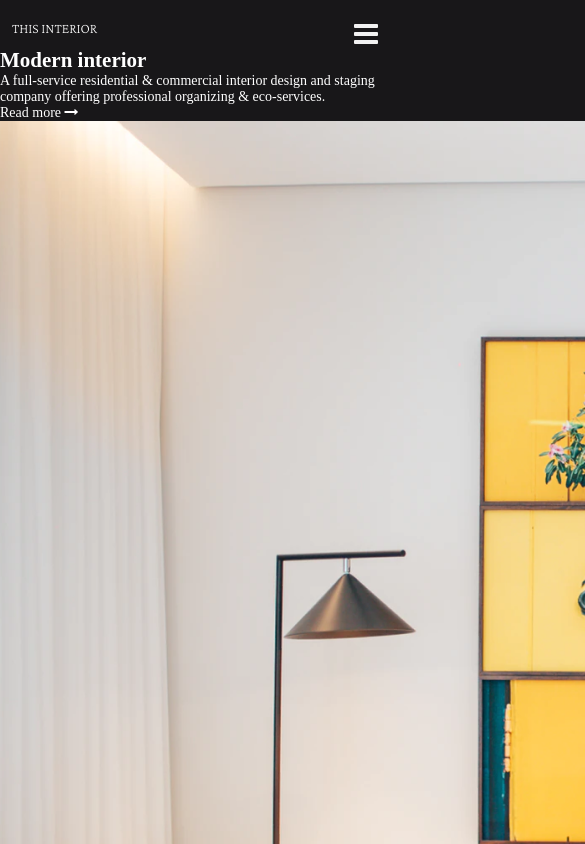
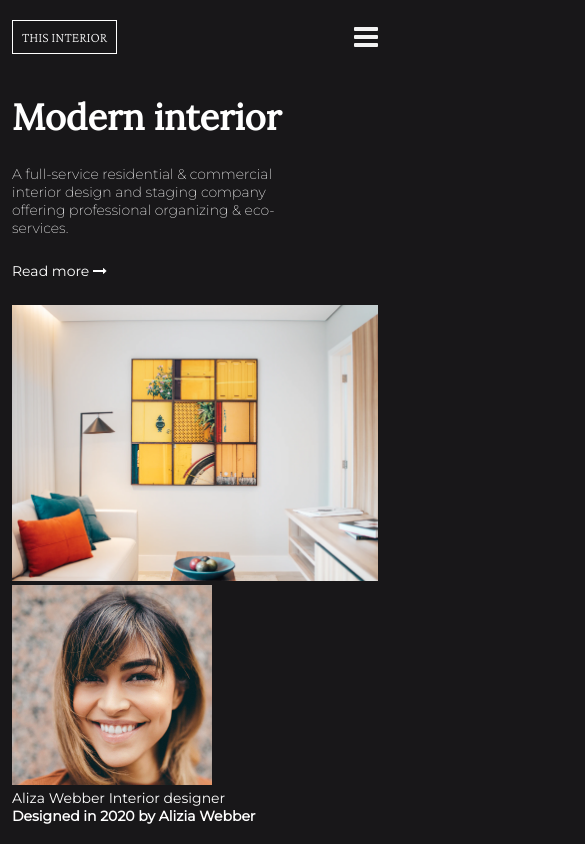
Before and after one commit to mateuszrosiak/DevChallenges.io, a plain HTML site: page 3-interior-consultant/index.html in a window 390 px wide. Shown: the top 844 px of the page, 585 px wide, since content can reach past the window. Drawn offline with nearby package versions, Linux system fonts and the light colour scheme.

Commit message:
Finish header and lead mobile view

```diff
--- a/3-interior-consultant/index.html
+++ b/3-interior-consultant/index.html
@@ -8,6 +8,8 @@
     <link rel="stylesheet" href="css/main.css">
     <link href="https://stackpath.bootstrapcdn.com/font-awesome/4.7.0/css/font-awesome.min.css" rel="stylesheet">
     <link href="https://fonts.googleapis.com/css2?family=Crimson+Pro:wght@200;300;400&display=swap" rel="stylesheet">
+    <link href="https://fonts.googleapis.com/css2?family=Lora&display=swap" rel="stylesheet">
+    <link href="https://fonts.googleapis.com/css2?family=Montserrat:wght@200;400&display=swap" rel="stylesheet">
 </head>
 
 <body>
@@ -26,7 +28,7 @@
                 </ul>
             </nav>
         </header>
-    </div>
+
 
         <main class="content">
             <section class="lead">
@@ -47,13 +49,13 @@
                         </div>
                     </div>
 
-                <h4 class="portfolio__heading"></h4>
+                    <h4 class="portfolio__heading">Designed in 2020 by Alizia Webber</h4>
                 </div>
             </section>
         </main>
 
         <footer class="footer"><span class="footer__author-info"></span></footer>
-
+    </div>
 </body>
 
 </html>
--- a/3-interior-consultant/scss/_base.scss
+++ b/3-interior-consultant/scss/_base.scss
@@ -6,8 +6,13 @@
 
 body {
     background-color: #181719;
+    font-family: Montserrat;
     font-size: 14px;
     color: white;
+}
+
+img {
+    max-width: 100%;
 }
 
 .wrapper {
@@ -17,12 +22,16 @@ body {
 .header {
     display: flex;
     justify-content: space-between;
+    align-items: center;
     margin-top: 20px;
+    margin-bottom: 40px;
 
     &__button {
         font-family: Crimson Pro;
         font-weight: 200;
         text-transform: uppercase;
+        border: 1px solid #FFFFFF;
+        padding: 8px 9px;
     }
 
     &__menu-open {
@@ -34,3 +43,39 @@ body {
         display: none;
     }
 }
+
+.lead {
+    &__h2 {
+        font-family: Lora;
+        font-style: normal;
+        font-size: 36px;
+        margin-bottom: 25px;
+    }
+
+    &__paragraph {
+        font-weight: 200;
+        max-width: 75%;
+        margin-bottom: 25px;
+    }
+
+    &__link {
+        display: inline-block;
+        margin-bottom: 25px;
+    }
+}
+
+.portfolio {
+    &__image {
+        position: relative;
+    }
+
+    &__img {
+        max-width: 100%;
+    }
+
+    &__info-block {
+        // position: absolute;
+        // top: 0;
+        // left: 0;
+    }
+}
```
Also changed, not shown: 3-interior-consultant/css/main.css, 1 other file. Lines whose indentation alone changed are shown as unchanged.
